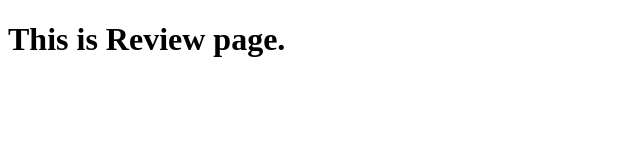
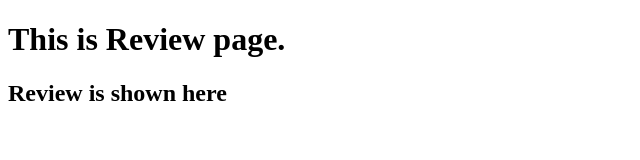
Before and after one commit to AsmitaAdke/git-practice-icp-10, a plain HTML site: page Review.html in a window 1280 px wide. Shown: the whole page, without its empty margins (0-640 px from the left). Drawn offline with Linux system fonts and the light colour scheme.

Commit message:
Review Page Added

```diff
--- a/Review.html
+++ b/Review.html
@@ -5,5 +5,6 @@
 </head>
 <body>
         <h1>This is Review page.</h1>
+        <h2>Review is shown here</h2>
 </body>
 </html>
```
